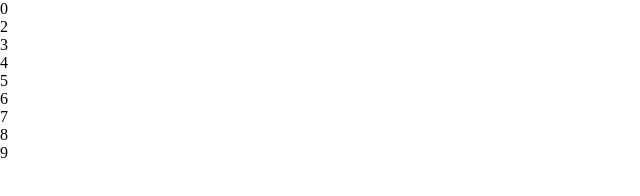
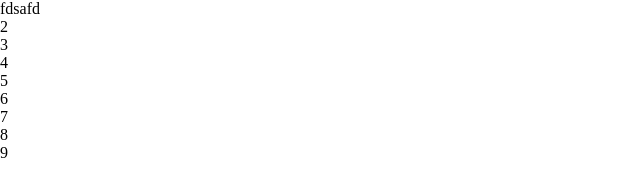
Before and after one commit to zglz2/WebStorm-test, a plain HTML site: page index.html in a window 1280 px wide. Shown: the full height of the page, 0-640 px from the left. Drawn offline with Linux system fonts and the light colour scheme.

Commit message:
wstest01

```diff
--- a/index.html
+++ b/index.html
@@ -38,7 +38,7 @@
 <body>
 
 <ul>
-    <li>0</li>
+    <li>fdsafd</li>
     <li>2</li>
     <li>3</li>
     <li>4</li>
```
